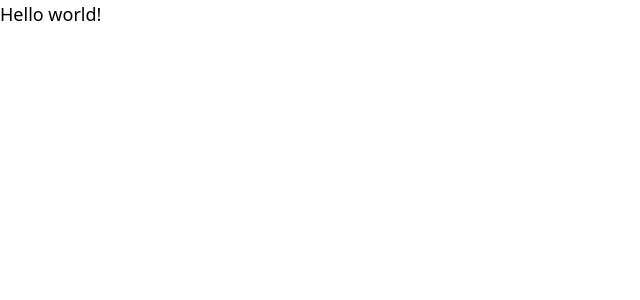
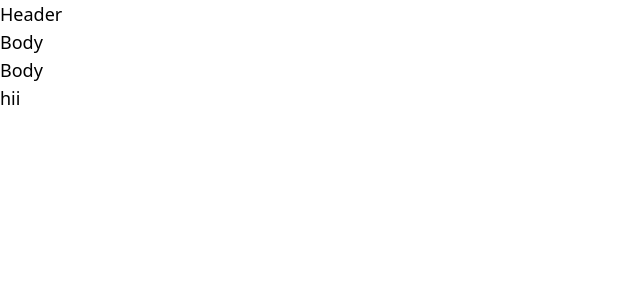
Before and after one commit to shubham111389/My-youtube---Web-app, a React (Create React App) app: page / in a window 1280 px wide. Shown: the top 300 px of the page, without its empty margins (0-640 px from the left). Built offline with nearby package versions, Linux system fonts and the light colour scheme.

Commit message:
add the header footer and body component in the project

```diff
--- a/src/App.js
+++ b/src/App.js
@@ -1,10 +1,39 @@
+import Header  from './Components/Header'
+import Body from './Components/Body';
+import Footer from './Components/Footer';
 
+
+/* My  MYutbe structure will look like this,
+            1) Header
+                - Logo
+                - ]Search Bar
+                - icon
+            2) Body
+                -Sidebar
+                - Body
+                   - list
+                   - videocard
+                        - video
+                        - Name
+                        -comments
+            3) Footer
+                - Links
+                - Copyrights
+
+*/
 
 
 function App() {
   return (
-    <div className="text-lg" >
-      Hello world!
+    <div className="text-lg " >
+
+ <Header />
+ <Footer />
+ <Body />
+
+      hii
+
+
 
     </div>
   );
--- /dev/null
+++ b/src/Components/Body.js
@@ -0,0 +1,9 @@
+import React from 'react'
+
+const Body = () => {
+  return (
+    <div>Body</div>
+  )
+}
+
+export default Body;
--- /dev/null
+++ b/src/Components/Footer.js
@@ -0,0 +1,9 @@
+import React from 'react'
+
+const Body = () => {
+  return (
+    <div>Body</div>
+  )
+}
+
+export default Body;
--- /dev/null
+++ b/src/Components/Header.js
@@ -0,0 +1,9 @@
+import React from 'react'
+
+const Header = () => {
+  return (
+    <div>Header</div>
+  )
+}
+
+export default Header;
--- /dev/null
+++ b/src/Components/Sidebar.js
@@ -0,0 +1,9 @@
+import React from 'react'
+
+const Sidebar = () => {
+  return (
+    <div>SIdebar</div>
+  )
+}
+
+export default Sidebar
```
